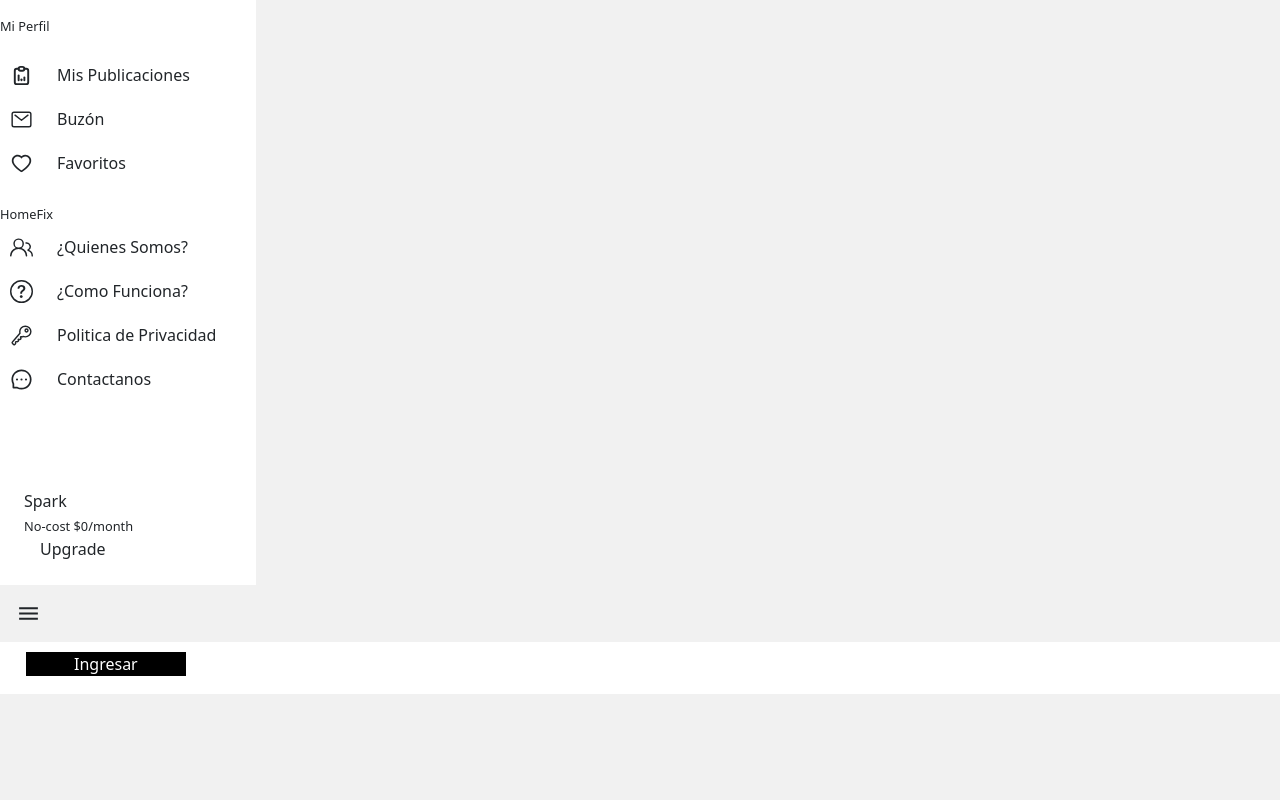
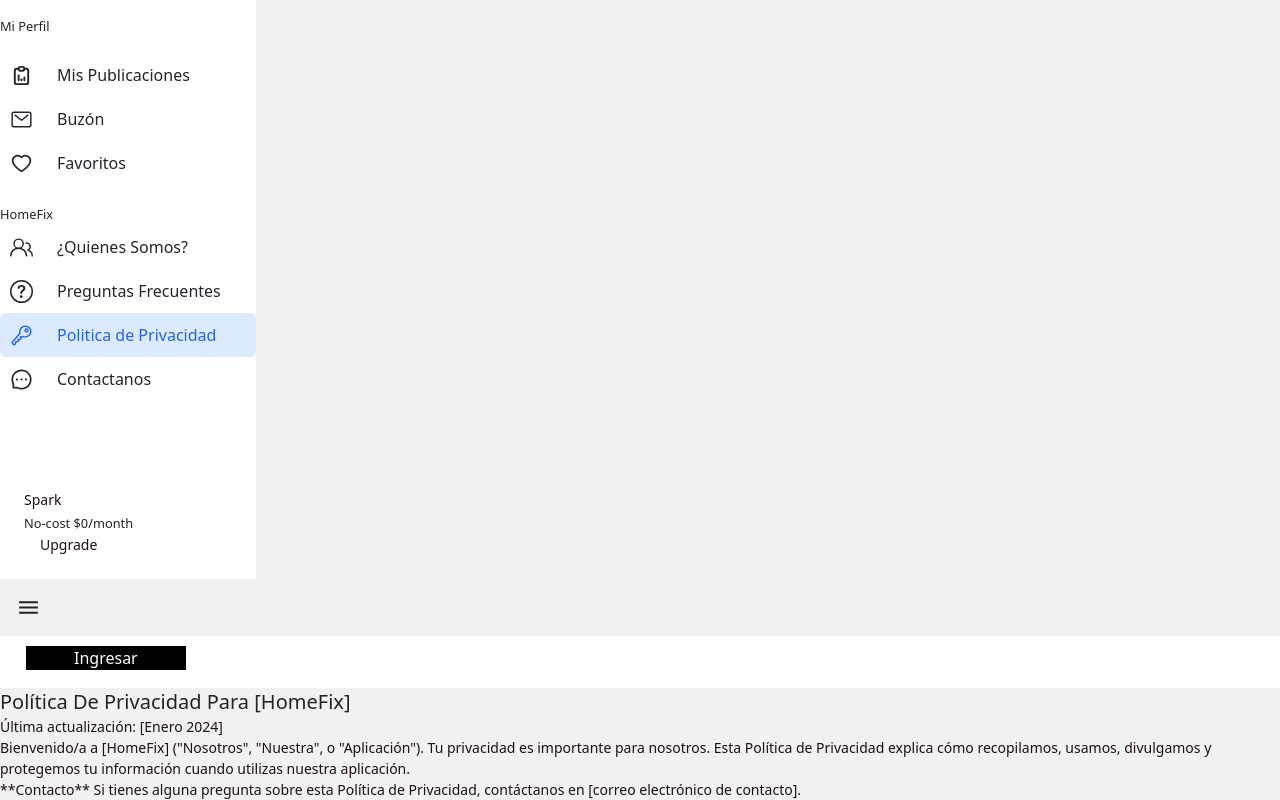
Before and after one commit to 4GeeksAcademy/Proyecto-Final-HomeFix, a React app: page /politica in a window 1280 px wide. Shown: the part 299-1099 px from the top of the page. Before the commit the page ends 993 px from the top, so only its background shows below. Built offline with nearby package versions, Linux system fonts and the light colour scheme; no server answers.

Commit message:
actualización rutas

```diff
--- a/src/front/js/App.js
+++ b/src/front/js/App.js
@@ -10,7 +10,9 @@ import Login from "./component/login";
 import Signup from "./component/signup";
 import CreateProduct from "./component/createproduct.js";
 import Card from "./component/card.js";
-
+import Questions from "./component/questions.js";
+import About from "./component/about.js";
+import Politica from "./component/politica.js";
 
 
 import { Navigate } from 'react-router-dom';
@@ -55,6 +57,9 @@ const App = () => {
         <Route path="/stroage" element={<Stroage />} />
         <Route path="/profile" element={<Profile />} />
         <Route path="/build/:bID" element={<Build />} />
+        <Route path="/questions" element={<Questions />} />
+        <Route path="/about" element={<About />} />
+        <Route path="/politica" element={<Politica />} />
 
         {/* {!store.token ? (
           <Route element={isUserAuthenticated ? <Navigate to="/home" /> : <Login />} path="/login" />
--- a/src/front/js/component/about.js
+++ b/src/front/js/component/about.js
@@ -38,8 +38,9 @@ const About = () => {
 
   const [tooltipVisible, setTooltipVisible] = useState(null);
 
-  return (
-    <div className="2xl:container 2xl:mx-auto lg:py-16 lg:px-20 md:py-12 md:px-6 py-9 px-4">
+  return (<>
+
+      <div className="2xl:container 2xl:mx-auto lg:py-16 lg:px-20 md:py-12 md:px-6 py-9 px-4">
       <div className="flex flex-col lg:flex-row justify-between gap-8">
         <div className="w-full lg:w-5/12 flex flex-col justify-center">
           <h1 className="text-3xl lg:text-4xl font-bold leading-9 text-gray-800 pb-4">Acerca de Nosotros</h1>
@@ -84,6 +85,8 @@ const About = () => {
         </div>
       </div>
     </div>
+
+  </>
   );
 };
 
--- /dev/null
+++ b/src/front/js/component/politica.js
@@ -0,0 +1,28 @@
+import React, { Component } from "react";
+import "../styles/politica.css";
+
+const Politica = () => {
+    return (<>
+        <div>
+            <h1>Política de Privacidad para [HomeFix]</h1>
+            <p>Última actualización: [Enero 2024]</p>
+
+            <p>
+                Bienvenido/a a [HomeFix] ("Nosotros", "Nuestra", o
+                "Aplicación"). Tu privacidad es importante para nosotros. Esta Política
+                de Privacidad explica cómo recopilamos, usamos, divulgamos y protegemos
+                tu información cuando utilizas nuestra aplicación.
+            </p>
+
+            {/* ... Otro contenido del componente ... */}
+
+            <p>
+                **Contacto** Si tienes alguna pregunta sobre esta Política de
+                Privacidad, contáctanos en [correo electrónico de contacto].
+            </p>
+        </div>
+    </>
+    );
+};
+
+export default Politica;
--- a/src/front/js/component/questions.js
+++ b/src/front/js/component/questions.js
@@ -23,8 +23,9 @@ const Questions = () => {
     // Si queremos agregamos mas preguntas y respuestas
   ];
 
-  return (
-    <div className="container mx-auto p-8">
+  return (<>
+
+      <div className="container mx-auto p-8">
       <h2 className="text-2xl font-bold mb-4">Preguntas Frecuentes</h2>
       <div className="grid grid-cols-1 md:grid-cols-2 lg:grid-cols-3 gap-8">
         {questions.map((question, index) => (
@@ -35,6 +36,7 @@ const Questions = () => {
         ))}
       </div>
     </div>
+  </>
   );
 };
 
--- a/src/front/js/component/sidebar.js
+++ b/src/front/js/component/sidebar.js
@@ -20,8 +20,8 @@ const Sidebar = () => {
         { name: "Buzón", link: "/", icon: IoMailOutline },
         { name: "Favoritos", link: "/", icon: AiOutlineHeart },
         { name: "HOMEFIX" },
-        { name: "¿Quiénes sómos?", link: "/", icon: GoPeople},
-        { name: "¿Cómo funciona?", link: "/", icon: BsQuestionCircle },
+        { name: "¿Quiénes sómos?", link: "/about", icon: GoPeople},
+        { name: "Preguntas Frecuentes", link: "/questions", icon: BsQuestionCircle },
         { name: "Politica de seguridad", link: "/", icon: IoKeyOutline },
         { name: "Contáctanos", link: "/", icon: AiOutlineMessage },
     ];
--- a/src/front/js/layouts/sidebar/sidebar.js
+++ b/src/front/js/layouts/sidebar/sidebar.js
@@ -207,15 +207,15 @@ const Sidebar = () => {
                   HomeFix
                 </small>
               )}
-              <NavLink to={"/settings"} className="link">
+              <NavLink to={"/about"} className="link">
                 <GoPeople size={23} className="min-w-max" />
                 ¿Quienes Somos?
               </NavLink>
-              <NavLink to={"/settings"} className="link">
+              <NavLink to={"/questions"} className="link">
                 <BsQuestionCircle size={23} className="min-w-max" />
-                ¿Como Funciona?
+                Preguntas Frecuentes
               </NavLink>
-              <NavLink to={"/settings"} className="link">
+              <NavLink to={"/politica"} className="link">
                 <IoKeyOutline size={23} className="min-w-max" />
                 Politica de Privacidad
               </NavLink>
--- a/src/front/js/styles/questions.css
+++ b/src/front/js/styles/questions.css
@@ -9,7 +9,7 @@
 
 h2 {
     color: #333;
-    font-size: 30px;
+    font-size: 40px;
     font-weight: bold;
     margin-bottom: 16px;
   }
@@ -34,12 +34,12 @@ h2 {
 
 h3 {
     color: #333;
-    font-size: 18px;
+    font-size: 20px;
     font-weight: bold;
     margin-bottom: 8px;
   }
 
   p {
     color: #1d1111;
-    font-size: 13px;
+    font-size: 14px;
   }
```
Also changed, not shown: src/front/js/styles/politica.css (added).
